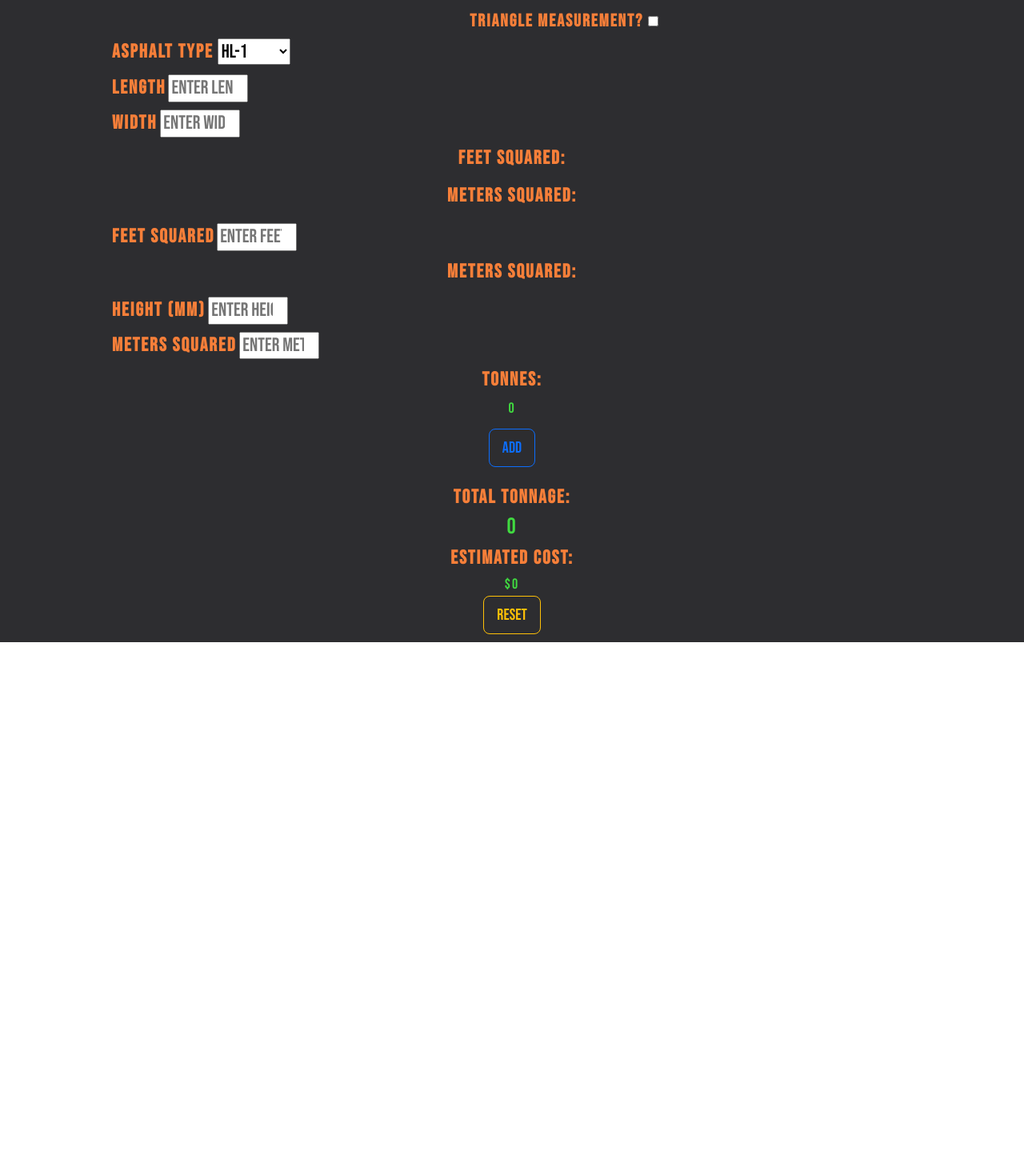
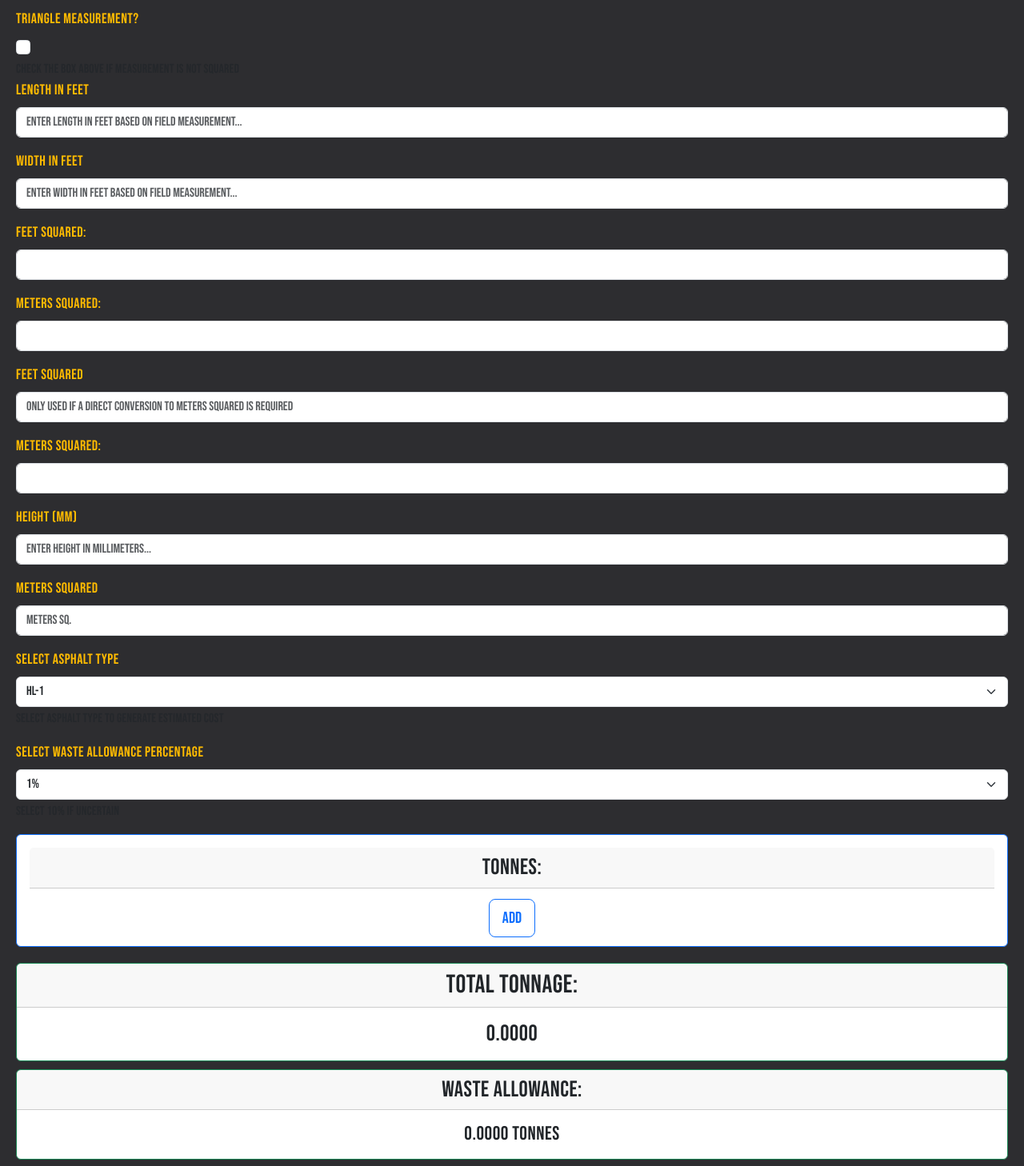
Before and after one commit to KyleRomanos/react-asphalt, a React (Create React App) app: page / in a window 1280 px wide. Shown: the part 80-1538 px from the top of the page at 80% size. Before the commit the page ends 883 px from the top, so only its background shows below. Built offline with nearby package versions, Linux system fonts and the light colour scheme.

Commit message:
added waste allowance

```diff
--- a/src/App.css
+++ b/src/App.css
@@ -4,21 +4,22 @@
 .App {
   text-align: center;
   font-family: 'Bebas Neue', sans-serif;
-  letter-spacing: 2px;
+  letter-spacing: 0.5px;
   font-size: large;
   background: rgb(45, 45, 48);
+
 }
 
 
 body{
   background: rgb(45, 45, 48);
-  color: rgb(247, 127, 57);
+  color: rgb(255, 174, 0);
 
 }
 
 
 .title {
-  color: rgb(255, 174, 0);
+  color: rgb(255, 187, 0);
   padding-bottom: 12px;
   padding-top: 20px;
   background-color: black;
@@ -26,54 +27,26 @@ body{
 }
 
 
-
-li {
-  color: whitesmoke;
-  padding: 1px;
-  /* margin-top: 2px; */
-  text-align: right;
-  list-style: none;
-  margin-right: 20px;
-}
-
-.triangle {
-  color: rgb(247, 127, 57);
-  font-weight: bold;
-  font-size: 22px;
-  margin: 5px;
-  padding-left: 130px;
-  text-align: center;
-
-}
-
 .output {
   color: rgb(64, 218, 64);
-
-  margin-top: 0px;
-  margin-bottom: 10px;
-  padding: 2px;
+  text-align: center;
 }
 
 .output-reference {
-  color: rgb(247, 127, 57);
+  color: rgb(255, 187, 0);
   margin: 5px;
-}
+  text-align: center;
 
-.select {
-  margin-left: 5px;
 }
 
 .output2 {
   color: rgb(64, 218, 64);
   margin: 1px;
+  margin-bottom: 10px;
+
+  text-align: center;
 }
 
-.input {
-  color: rgb(247, 127, 57);
-  margin-bottom: 12px;
-  padding-left: 140px;
-  text-align: left;
-}
 
 button {
   cursor: pointer;
@@ -82,29 +55,9 @@ button {
 
 .reset {
   border-radius: 6px;
-  margin-bottom: 10px;
-
+  margin-bottom: 15px;
 }
 
-.input-class {
-
-  width: 100px;
-  margin-left: 3px;
-}
-
-.input-class-lg {
-  margin-left: -2px;
-  margin-top: -10px;
-  width: 100px;
-}
-
-.delete {
-  padding-left: 100px;
-}
-
-.form-main {
- padding-bottom: 10px;
-}
 
 .modal-header {
   font-family: 'Bebas Neue', sans-serif;
@@ -138,4 +91,85 @@ button {
 .reset-reset-btn {
   letter-spacing: 1.5px;
   font-size: large;
+  display: flex;
+  justify-content: center;
 }
+
+.mb-3 {
+  color:rgb(255, 187, 0);
+  text-align: left;
+  padding-left: 20px;
+  padding-right: 20px;
+}
+
+
+.output-form {
+  color: rgb(255, 187, 0);
+}
+
+.text-muted{
+  font-size: xx-small;
+  letter-spacing: 0.2px;
+}
+
+.bottom {
+  text-align: right;
+}
+
+.outline-primary {
+  margin-left: 20px;
+}
+
+.mb-2 {
+  align-items: center;
+
+}
+
+.triangle{
+  margin-left: 20px;
+  text-align: left;
+  color: rgb(255, 187, 0);
+}
+
+
+.add-btn {
+  text-align: center;
+  margin-bottom: -5px;
+  margin-top: -15px;
+}
+
+.reset-btn {
+  text-align: center;
+}
+
+
+.list-item {
+  text-align: right;
+  margin-left: 20px;
+  margin-right: 20px;
+}
+
+.tonnes-output {
+  padding-left: 20px;
+  padding-right: 20px;
+  margin-bottom: 10px;
+  margin-top: 10px;
+}
+
+.tonnes-output-num {
+  padding-top: 10px;
+ padding-bottom: 10px;
+}
+
+.total-tonnage-output {
+  margin-left: 20px;
+
+  margin-right: 20px;
+  margin-bottom: 10px;
+  margin-top: 10px;
+}
+
+.waste-allowance {
+  margin-bottom: 10px;
+  margin-top: 10px;
+}
--- a/src/Calculation.js
+++ b/src/Calculation.js
@@ -1,4 +1,5 @@
 import React, { useState, useEffect } from 'react';
+import Form from 'react-bootstrap/Form'
 
 export default function Calculation() {
     // useState hook
@@ -23,40 +24,40 @@ export default function Calculation() {
 },[length, width]);
 
     return (
-            <div>
-                    <div className="triangle"><h4></h4>Triangle Measurement? {triangleMeasurement}
-                    <input type="checkbox" name="triangle" onChange={(e) =>{setTriangleMeasurement(e.target.checked) }}/>
 
-                    </div>
-                    <div>
-                    <h4 className="input"><b>Asphalt Type</b><select id="operator" className="select">
-                      <option value="HL1">HL-1</option>
-                      <option value="HL2">HL-2</option>
-                      <option value="HL3">HL-3</option>
-                      <option value="HL3Fine">HL-3 Fine</option>
-                      <option value="HL4">HL-4</option>
-                      <option value="HL4Fine">HL-4 Fine</option>
-                      <option value="HL5">HL-5</option>
-                      <option value="HL8">HL-8</option>Select Asphalt Type
-                    </select></h4>
+        <Form>
+            <Form.Group className="triangle" controlId="formBasicCheckbox">
+            <Form.Label>Triangle measurement?</Form.Label>
+            <Form.Check type="checkbox" onChange={(e) =>{setTriangleMeasurement(e.target.checked) }}/>
+            <Form.Text className="text-muted">
+      Check the box above if measurement is not squared
+    </Form.Text>
 
-                    </div>
-
-                <form className="length-width">
-                <div>
-                <h4 className="input" ><b>Length</b><input className="input-class" type="number" value={length} onChange={(e) => setLength(e.target.value)} placeholder="enter length in ft..." /></h4>
+            </Form.Group>
 
 
+            <Form.Group className="mb-3" controlId="length">
+             <Form.Label>Length in Feet</Form.Label>
 
-                <h4 className="input"><b>Width</b> <input className="input-class-lg" type="number" value={width} onChange={(e) => setWidth(e.target.value)} placeholder="enter width in ft..." /></h4>
+                <Form.Control type="number" value={length} onChange={(e) => setLength(e.target.value)} placeholder="Enter length in feet based on field measurement..." />
+                </Form.Group>
+                <Form.Group className="mb-3" controlId="width">
+                <Form.Label>Width in Feet</Form.Label>
 
-                </div>
-                </form>
-                <h4 className="output-reference"><b>Feet Squared:</b></h4>
-                <div className="output">{triangleMeasurement ? feetSquared / 2 : feetSquared}</div>
-                <h4 className="output-reference"><b>Meters Squared:</b></h4>
-                <div className="output">{triangleMeasurement ? metersSquared / 2 : metersSquared}</div>
-            </div>
+                <Form.Control type="number" value={width} onChange={(e) => setWidth(e.target.value)} placeholder="Enter Width in Feet based on field measurement..." />
+                </Form.Group>
+
+                <Form.Group className="mb-3" controlId="feet-squared">
+                <Form.Label className="output-form">Feet Squared: </Form.Label>
+                <Form.Control type="function" className="output" value={triangleMeasurement ? feetSquared / 2 : feetSquared} />
+                </Form.Group>
+
+                <Form.Group className="mb-3" controlId="meters-squared">
+                <Form.Label className="output-form">Meters Squared: </Form.Label>
+                <Form.Control type="function" className="output"  value={triangleMeasurement ? metersSquared / 2 : metersSquared} />
+                </Form.Group>
+
+            </Form>
     )
 
 }
--- a/src/MetersSquared.js
+++ b/src/MetersSquared.js
@@ -1,5 +1,6 @@
 import React, {useState, useEffect } from 'react';
 import 'bootstrap/dist/css/bootstrap.min.css';
+import Form from 'react-bootstrap/Form'
 
 export default function MetersSquared() {
 
@@ -18,15 +19,20 @@ export default function MetersSquared() {
 
         return (
 
-            <div>
-                <form>
-                <h4 className="input"><b>Feet Squared</b><input className="input-class" type="number" value={feetSquared} onChange={(e) => setFeetSquared(e.target.value)} placeholder="enter feet squared"/></h4>
+
+                <Form>
+                <Form.Group className="mb-3" controlId="squared-meters">
+                <Form.Label>Feet Squared</Form.Label>
+                <Form.Control type="number" value={feetSquared} onChange={(e) => setFeetSquared(e.target.value)} placeholder="Only used if a direct conversion to Meters Squared is required" />
+
+      </Form.Group>
 
 
+      <Form.Group className="mb-3" controlId="squared-meters">
+            <Form.Label>Meters Squared:</Form.Label>
+            <Form.Control type="number" className="output" value={metersSquared} />
+            </Form.Group>
+            </Form>
 
-                <h4 className="output-reference"><b>Meters Squared:</b></h4>
-            <div className="output">{metersSquared}</div>
-            </form>
-            </div>
         )
         }
--- a/src/Tonnage.js
+++ b/src/Tonnage.js
@@ -2,7 +2,10 @@ import React, { useState, useEffect } from 'react';
 import useLocalStorage from './UseLocalStorage';
 import 'bootstrap/dist/css/bootstrap.min.css';
 import  Button  from 'react-bootstrap/Button';
-import Modal from 'react-bootstrap/Modal'
+import Modal from 'react-bootstrap/Modal';
+import Form from 'react-bootstrap/Form';
+import ListGroup from 'react-bootstrap/ListGroup'
+import Card from 'react-bootstrap/Card'
 
 //use state
 export default function Tonnage() {
@@ -12,6 +15,9 @@ export default function Tonnage() {
     const [tonnes, setTonnes] = useState([])
     const [items, setItems] = useLocalStorage("items", [])
     const [resetShow, setResetShow] = useState(false);
+    const [asphaltType, setAsphaltType] = useState("")
+    const [wasteAllowance, setWasteAllowance] = useState("")
+
 
 // Reset Button Modal functions
     const handleResetClose = () => setResetShow(false);
@@ -62,64 +68,129 @@ const resetBtn = () => {
     window.location.reload();
 }
 
+// default type for asphalt selector
+const defaultType = [
+    {label: 'Default', value: '65'}
+]
+        return (
+            <>
+            <Form>
+
+            <Form.Group className="mb-3" controlId="height">
+            <Form.Label>Height (mm)</Form.Label>
+                <Form.Control type="number" className="input-class-lg" value={asphaltHeight} onChange={(e) => setAsphaltHeight(e.target.value)}  placeholder="Enter Height in millimeters..." required />
+                </Form.Group>
+
+                <Form.Group className="mb-3" controlId="squared-meters">
+                <Form.Label>Meters Squared</Form.Label>
+                <Form.Control type="number" className="input-class-lg" value={squaredMeters} onChange={(e) => setSquaredMeters(e.target.value)}  placeholder="Meters Sq." />
+                </Form.Group>
+
+                <Form.Group className="mb-3" controlId="asphalt-type" onChange={(e) => {
+                    const asphaltType = e.target.value;
+                    if (asphaltType !== null) {
+                    setAsphaltType(asphaltType)
+                }}}>
+             <Form.Label>Select Asphalt Type</Form.Label>
+
+             <Form.Select defaultValue={defaultType[0]}>
+                <option value="60">HL-1</option>
+                <option value="60">HL-2</option>
+                <option value ="65">HL-3</option>
+                <option value="70">HL-3 Fine</option>
+                <option value="65">HL-4</option>
+                <option value="65">HL-5</option>
+                <option value="65">HL-8</option>
+             </Form.Select>
+             <Form.Text className="text-muted">
+      Select Asphalt Type to generate estimated cost
+                </Form.Text>
+            </Form.Group>
+
+            <Form.Group className="mb-3" controlId="asphalt-waste" onChange={(e) => {
+                    const asphaltWaste = e.target.value;
+                    if (asphaltWaste !== null) {
+                    setWasteAllowance(asphaltWaste)
+                }}}>
+                 <Form.Label>Select Waste Allowance Percentage</Form.Label>
+                 <Form.Select>
+                <option value="0.01">1%</option>
+                <option value="0.02">2%</option>
+                <option value ="0.03">3%</option>
+                <option value="0.04">4%</option>
+                <option value="0.05">5%</option>
+                <option value="0.06">6%</option>
+                <option value="0.07">7%</option>
+                <option value="0.08">8%</option>
+                <option value="0.09">9%</option>
+                <option value ="0.10">10%</option>
+                <option value="0.11">11%</option>
+                <option value="0.12">12%</option>
+                <option value="0.13">13%</option>
+                <option value="0.14">14%</option>
+                <option value ="0.15">15%</option>
+                <option value="0.16">16%</option>
+                <option value="0.17">17%</option>
+                <option value="0.18">18%</option>
+                <option value="0.19">19%</option>
+                <option value="0.20">20%</option>
+             </Form.Select>
+             <Form.Text className="text-muted">
+                Select 10% if uncertain </Form.Text>
+           </Form.Group>
 
 
 
-        return (
-            <>
-            <div>
-            <form>
-                <div>
+                <Form.Group className="total-tonnage-output" controlId="tonnes">
+                <Card border="primary">
+                <Card.Body>
+                <Card.Header as="h3">Tonnes:</Card.Header>
+                <Card.Text as="h4" className="tonnes-output-num">{tonnes}</Card.Text>
+                <Button variant="outline-primary" size="lg" className="add-btn" onClick={addItem}>Add</Button>
+                </Card.Body>
+                </Card>
+                </Form.Group>
 
-                <h4 className="input"><b>Height (mm)</b> <input type="number" className="input-class-lg" value={asphaltHeight} onChange={(e) => setAsphaltHeight(e.target.value)}  placeholder="enter height in mm..." required /></h4>
+            <Form.Group className="list" controlId="tonnes">
+            <ListGroup>
+                {items.map(item => (
+                    <ListGroup.Item className="list-item" key={item.id}>{item.value.toPrecision(5)} <Button variant="outline-danger" size="sm" className="delete-btn" onClick={() => deleteItem(item.id)}>Del</Button>
 
 
-
-                <h4 className="input"><b>Meters Squared</b> <input type="number" className="input-class-lg" value={squaredMeters} onChange={(e) => setSquaredMeters(e.target.value)}  placeholder="enter meters squared..." /></h4>
-
-
-                </div>
-
-
-                <h4 className="output-reference"><b>Tonnes:</b></h4>
-                <div className="output">{tonnes + 0}</div>
-
-            </form>
-
-
-        <div>
-            <Button variant="outline-primary" size="lg" className="mb-2" onClick={addItem}>Add</Button>
-
-            <ul>
-                {items.map(item => (
-                    <li key={item.id}>{item.value} <Button variant="outline-danger" size="sm" className="delete" onClick={() => deleteItem(item.id)}>Del</Button>
-
-
-                    </li>
-
-
-
+                    </ListGroup.Item>
                 )
-
                 )}
 
+            </ListGroup>
+            </Form.Group>
 
+            <Form.Group className="total-tonnage-output" controlId="tonnes-output">
+                <Card border="success">
+                <Card.Header as="h2">Total Tonnage:</Card.Header>
+                <Card.Body>
+                 <Card.Text as="h3">{totalTonnage.toPrecision(5)}</Card.Text>
+                </Card.Body>
+                </Card>
 
-                {/* //onDoubleClick={() => deleteItem(item.id)}// */}
-            </ul>
+                <Card className="waste-allowance" border="success">
+             <Card.Header as="h3">Waste Allowance:</Card.Header>
+             <Card.Body>
+                <Card.Text as="h4">{(totalTonnage * wasteAllowance + totalTonnage).toPrecision(5)} Tonnes</Card.Text>
+                </Card.Body>
+                </Card>
 
-            <h4 className="output-reference"><b>Total Tonnage:</b></h4>
-             <div className="output2">
-                 <h3>{totalTonnage}</h3>
-             </div>
-                <h4 className="output-reference"><b>Estimated Cost:</b></h4>
-             <div className="output2">
-                ${totalTonnage.toPrecision(3) * 65}
-             </div>
+                <Card border="success">
+                <Card.Header as="h3">Estimated Cost:</Card.Header>
+                <Card.Body>
+                <Card.Text as="h4">${((totalTonnage).toPrecision(5) * 0.1 + totalTonnage) * asphaltType}</Card.Text>
 
-             <div>
+             </Card.Body>
+             </Card>
+             </Form.Group>
 
+                <Form.Group className="reset-btn" controlId="tonnes">
                  <Button variant="outline-warning" size="lg" className="reset" onClick={handleResetShow}>Reset</Button>
+                </Form.Group>
 
                  <Modal
                  show={resetShow}
@@ -143,11 +214,12 @@ const resetBtn = () => {
                          </Button>
                      </Modal.Footer>
                  </Modal>
-             </div>
 
-        </div>
 
-            </div>
+
+
+
+            </Form>
             </>
         )
 
```
Also changed, not shown: src/App.js (+6 -2 lines).
